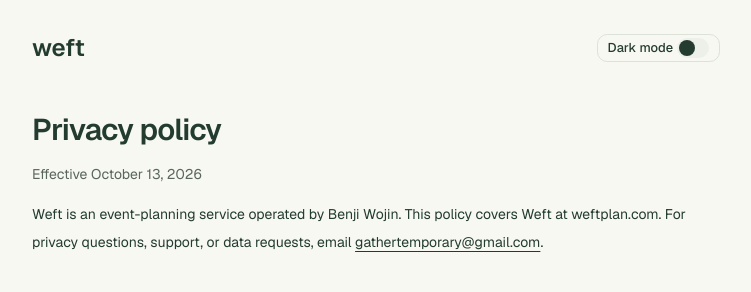
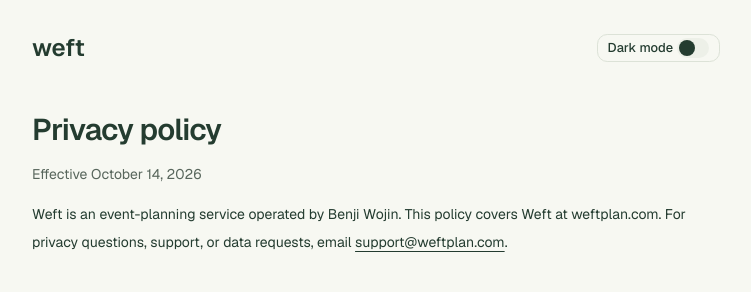
Before and after one commit to Benji-Wojin/SWE-Event-Planning-Product, a Next.js app: page /privacy in a window 1280 px wide. Shown: the top 292 px of the page, without its empty margins (264-1015 px from the left). Built offline with nearby package versions, Linux system fonts and the light colour scheme.

Commit message:
Use verified domain support address on public pages

```diff
--- a/app/privacy/page.tsx
+++ b/app/privacy/page.tsx
@@ -17,8 +17,8 @@
       <article className="space-y-8 text-sm leading-7 [&_h2]:mb-3 [&_h2]:text-xl [&_h2]:font-semibold [&_a]:underline [&_a]:underline-offset-4 [&_p+p]:mt-3 [&_li]:mt-2">
         <div>
           <h1 className="text-3xl font-semibold tracking-tight">Privacy policy</h1>
-          <p className="mt-3 text-muted-foreground">Effective October 13, 2026</p>
-          <p>Weft is an event-planning service operated by Benji Wojin. This policy covers Weft at weftplan.com. For privacy questions, support, or data requests, email <a className="break-all" href="mailto:gathertemporary@gmail.com">gathertemporary@gmail.com</a>.</p>
+          <p className="mt-3 text-muted-foreground">Effective October 14, 2026</p>
+          <p>Weft is an event-planning service operated by Benji Wojin. This policy covers Weft at weftplan.com. For privacy questions, support, or data requests, email <a className="break-all" href="mailto:support@weftplan.com">support@weftplan.com</a>.</p>
         </div>
         <section aria-labelledby="data-collected">
           <h2 id="data-collected">Information Weft handles</h2>
@@ -56,12 +56,12 @@
           <h2 id="retention">Retention, disconnecting, and deletion</h2>
           <p>Account and project records, uploaded files, imported messages, and approved updates remain stored until removed through an available app control or a verified deletion request. They do not automatically expire when an event ends. Hiding, dismissing, or archiving an item is not a promise of permanent deletion.</p>
           <p>In this release, <a href="/settings">Account settings</a> lets you remove previous Gmail import and sender connections. New mailbox checks are already disabled. Removing connections does not delete previously imported messages, summaries, or shared updates, and does not affect Resend invitations. In the separate Gmail-enabled version, import and sender disconnect controls operate independently. An operation already in flight may still finish. These controls do not revoke Google’s app-wide permission grant. You can remove Weft’s access in your <a href="https://myaccount.google.com/connections">Google account connections</a>; revocation there can affect both reading and sending, even when connected separately. Revoking access at Google does not itself delete data already stored by Weft.</p>
-          <p>To request access, correction, or deletion of your Weft account, imported Gmail data, or other personal information, email <a className="break-all" href="mailto:gathertemporary@gmail.com?subject=Weft%20privacy%20request">gathertemporary@gmail.com</a> from your account’s address and identify what you want removed. Guest-list participants can also contact this address. Do not send passwords or identity documents. Requests are handled manually; Weft may ask for information needed to verify your identity and authority over shared records.</p>
+          <p>To request access, correction, or deletion of your Weft account, imported Gmail data, or other personal information, email <a className="break-all" href="mailto:support@weftplan.com?subject=Weft%20privacy%20request">support@weftplan.com</a> from your account’s address and identify what you want removed. Guest-list participants can also contact this address. Do not send passwords or identity documents. Requests are handled manually; Weft may ask for information needed to verify your identity and authority over shared records.</p>
           <p>Deletion is not instantaneous. We will explain the outcome and any information that must be retained for security, legal obligations, or another person’s rights. Provider backups and required operational records may persist under provider retention practices. Deleting Weft data does not delete the original email in Gmail or copies others have already received.</p>
         </section>
         <section aria-labelledby="changes">
           <h2 id="changes">Policy changes and contact</h2>
-          <p>Updates will appear on this page with a revised effective date. A materially different use of connected Gmail data will require an updated disclosure and consent before that use begins. Contact Benji Wojin at <a className="break-all" href="mailto:gathertemporary@gmail.com">gathertemporary@gmail.com</a> with questions about this policy or your information.</p>
+          <p>Updates will appear on this page with a revised effective date. A materially different use of connected Gmail data will require an updated disclosure and consent before that use begins. Contact Benji Wojin at <a className="break-all" href="mailto:support@weftplan.com">support@weftplan.com</a> with questions about this policy or your information.</p>
         </section>
       </article>
       <footer className="mt-12 border-t pt-6"><PrivacyLinks /></footer>
--- a/components/privacy-links.tsx
+++ b/components/privacy-links.tsx
@@ -2,7 +2,7 @@
   return (
     <nav aria-label="Privacy and support" className="flex flex-wrap gap-x-5 gap-y-2 text-sm text-muted-foreground">
       <a className="underline underline-offset-4" href="/privacy">Privacy policy</a>
-      <a className="underline underline-offset-4" href="mailto:gathertemporary@gmail.com">Contact support</a>
+      <a className="underline underline-offset-4" href="mailto:support@weftplan.com">Contact support</a>
     </nav>
   );
 }
```
Also changed, not shown: 1 other file (tests, documents, lock files or other folders).
